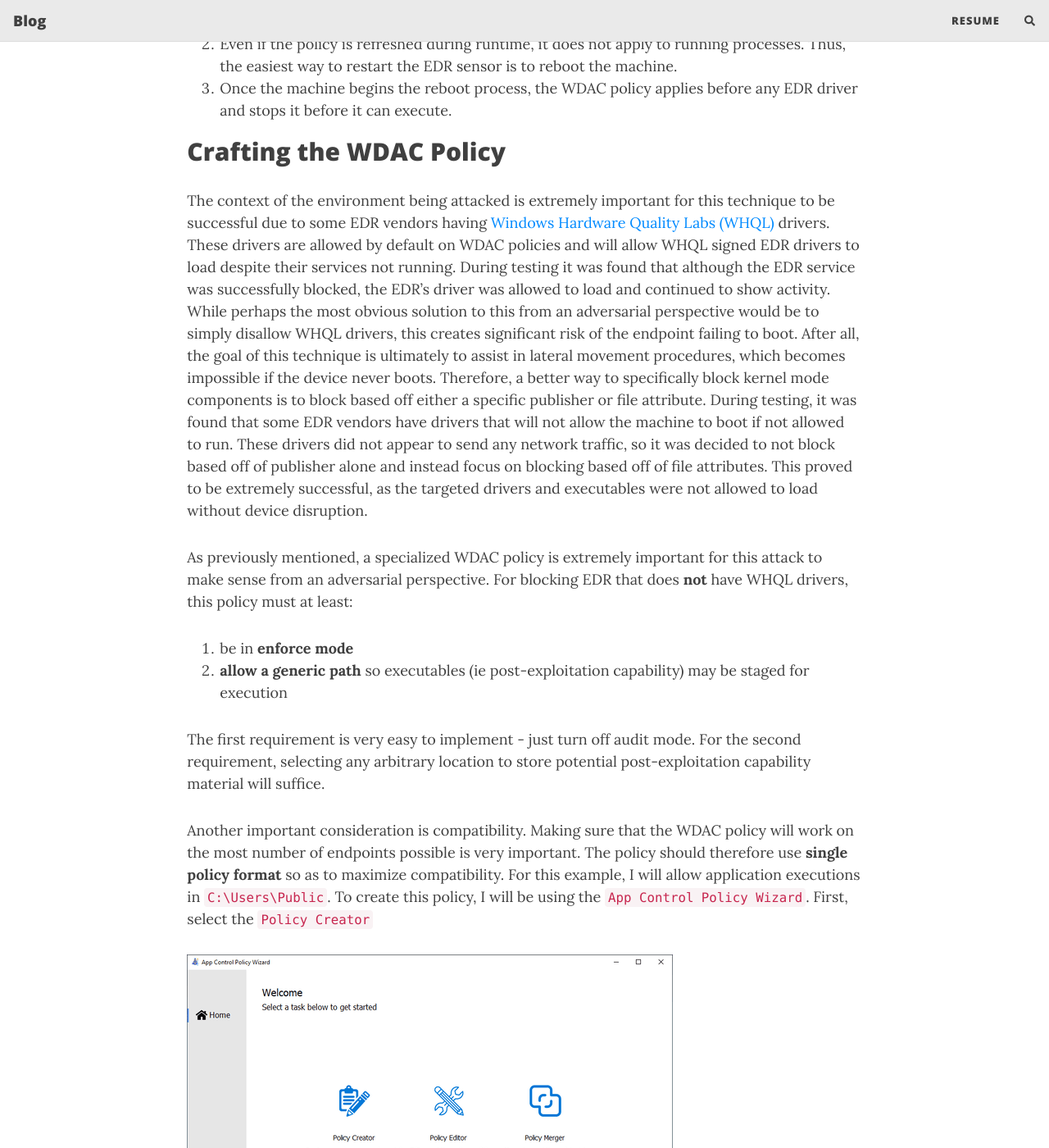
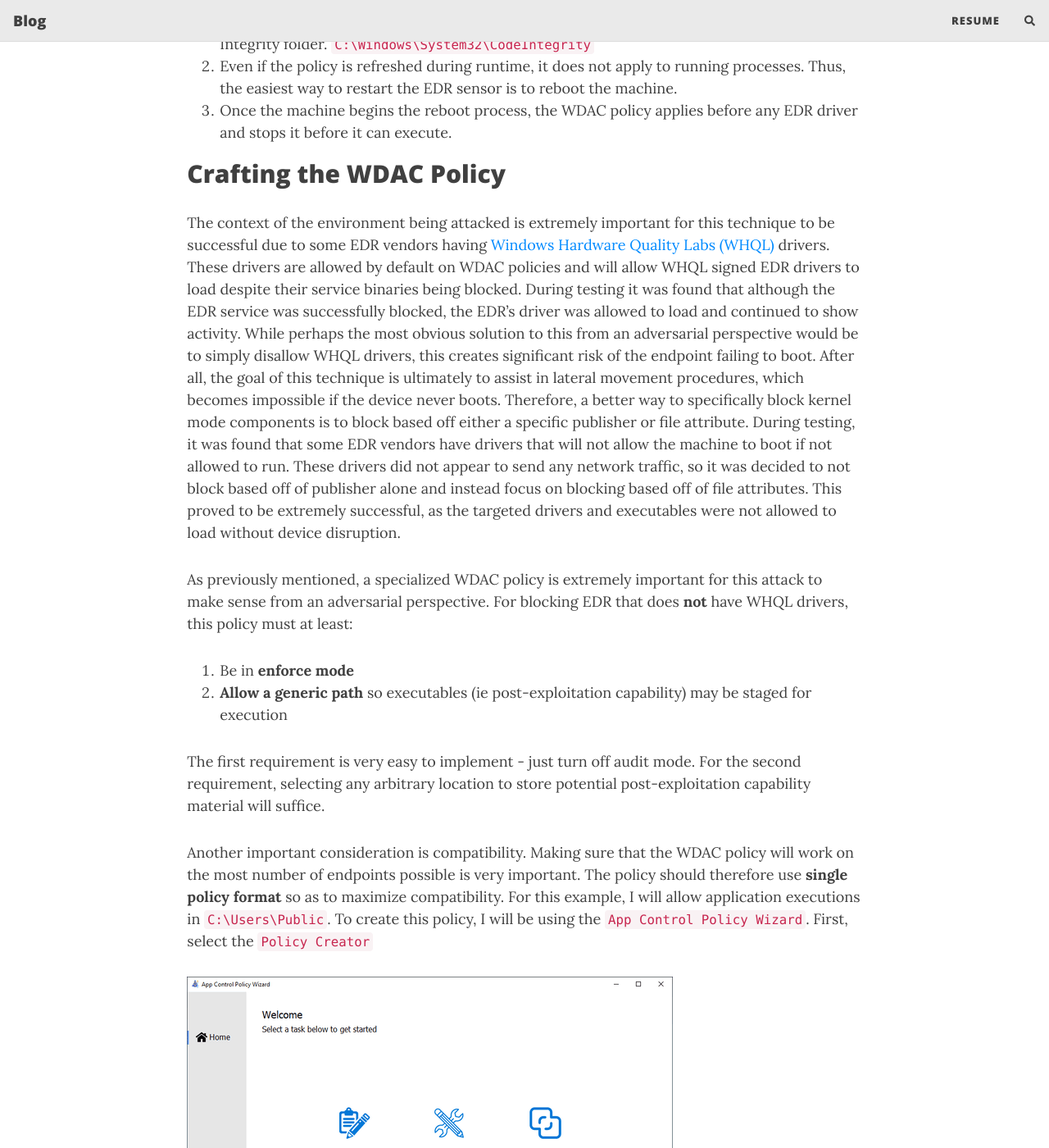
Before and after one commit to HullaBrian/Personal-Website, a Jekyll site: the page built from _posts/2024-12-19-Weaponizing-WDAC-Killing-the-Dreams-of-EDR.md, in a window 1280 px wide and 1400 px high, scrolled down 2137 px. Shown: the whole window at 82% size. Built offline with Jekyll 4.4.1, drawn with Linux system fonts in a browser that asks for light colours; nearby versions of some CDN libraries; comment, search, counter and statistics services are not loaded; some of the changed text lies outside the part shown.

Commit message:
Updates to Weaponizing WDAC blog post

```diff
--- a/_posts/2024-12-19-Weaponizing-WDAC-Killing-the-Dreams-of-EDR.md
+++ b/_posts/2024-12-19-Weaponizing-WDAC-Killing-the-Dreams-of-EDR.md
@@ -43,12 +43,12 @@
 3. Once the machine begins the reboot process, the WDAC policy applies before any EDR driver and stops it before it can execute.
 
 ## Crafting the WDAC Policy
-The context of the environment being attacked is extremely important for this technique to be successful due to some EDR vendors having [Windows Hardware Quality Labs (WHQL)](https://learn.microsoft.com/en-us/windows-hardware/drivers/install/whql-release-signature) drivers. These drivers are allowed by default on WDAC policies and will allow WHQL signed EDR drivers to load despite their services not running. During testing it was found that although the EDR service was successfully blocked, the EDR's driver was allowed to load and continued to show activity. While perhaps the most obvious solution to this from an adversarial perspective would be to simply disallow WHQL drivers, this creates significant risk of the endpoint failing to boot. After all, the goal of this technique is ultimately to assist in lateral movement procedures, which becomes impossible if the device never boots. Therefore, a better way to specifically block kernel mode components is to block based off either a specific publisher or file attribute. During testing, it was found that some EDR vendors have drivers that will not allow the machine to boot if not allowed to run. These drivers did not appear to send any network traffic, so it was decided to not block based off of publisher alone and instead focus on blocking based off of file attributes. This proved to be extremely successful, as the targeted drivers and executables were not allowed to load without device disruption.
+The context of the environment being attacked is extremely important for this technique to be successful due to some EDR vendors having [Windows Hardware Quality Labs (WHQL)](https://learn.microsoft.com/en-us/windows-hardware/drivers/install/whql-release-signature) drivers. These drivers are allowed by default on WDAC policies and will allow WHQL signed EDR drivers to load despite their service binaries being blocked. During testing it was found that although the EDR service was successfully blocked, the EDR's driver was allowed to load and continued to show activity. While perhaps the most obvious solution to this from an adversarial perspective would be to simply disallow WHQL drivers, this creates significant risk of the endpoint failing to boot. After all, the goal of this technique is ultimately to assist in lateral movement procedures, which becomes impossible if the device never boots. Therefore, a better way to specifically block kernel mode components is to block based off either a specific publisher or file attribute. During testing, it was found that some EDR vendors have drivers that will not allow the machine to boot if not allowed to run. These drivers did not appear to send any network traffic, so it was decided to not block based off of publisher alone and instead focus on blocking based off of file attributes. This proved to be extremely successful, as the targeted drivers and executables were not allowed to load without device disruption.
 
 As previously mentioned, a specialized WDAC policy is extremely important for this attack to make sense from an adversarial perspective. For blocking EDR that does **not** have WHQL drivers, this policy must at least:
 
-1. be in **enforce mode**
-2. **allow a generic path** so executables (ie post-exploitation capability) may be staged for execution
+1. Be in **enforce mode**
+2. **Allow a generic path** so executables (ie post-exploitation capability) may be staged for execution
 
 The first requirement is very easy to implement - just turn off audit mode. For the second requirement, selecting any arbitrary location to store potential post-exploitation capability material will suffice.
 
@@ -91,9 +91,9 @@
 ## Finding the Attack Vector
 After creating a WDAC policy, it is time to find a way to use it. There are three major attack types:
 
-1. local machine
-2. remote machine
-3. full domain
+1. Local machine
+2. Remote machine
+3. Full domain
 
 For a **single machine (local/remote)**, all that is needed to deploy a WDAC policy is write permissions on `C:\Windows\System32\CodeIntegrity\`, which by default requires that you have **administrative permissions**.
 
```
Also changed, not shown: other parts of _posts/2024-12-19-Weaponizing-WDAC-Killing-the-Dreams-of-EDR.md (+7 -7 lines).
